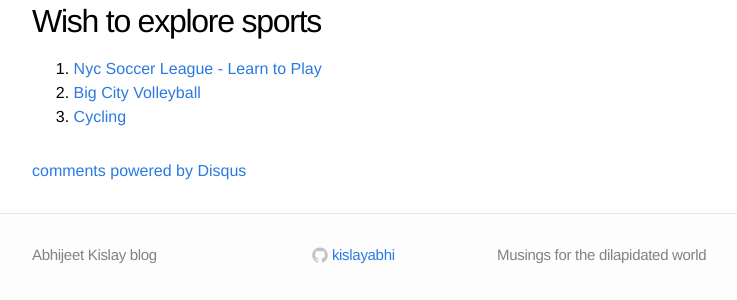
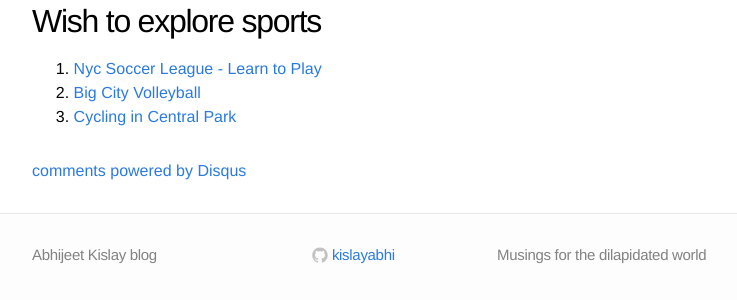
Before and after one commit to kislayabhi/kislayabhi.github.io, a Jekyll site: the page built from _posts/2024-7-23-My-personal-playlist.md, in a window 1280 px wide and 900 px high, scrolled down 2171 px. Shown: the part 589-889 px from the top of the window, without its empty margins (208-945 px from the left). Built offline with Jekyll 4.4.1, drawn with Linux system fonts in a browser that asks for light colours; comment, search, counter and statistics services are not loaded.

Commit message:
Update 2024-7-23-My-personal-playlist.md

```diff
--- a/_posts/2024-7-23-My-personal-playlist.md
+++ b/_posts/2024-7-23-My-personal-playlist.md
@@ -87,4 +87,4 @@ I have only recently started realizing that there are certain things out there i
 ## Wish to explore sports
 1. [Nyc Soccer League - Learn to Play](https://www.betterplayer.com/)
 2. [Big City Volleyball](https://bigcityvolleyball.com/adult-classes)
-3. [Cycling](https://www.crca.net/join-crca)
+3. [Cycling in Central Park](https://www.crca.net/join-crca)
```
